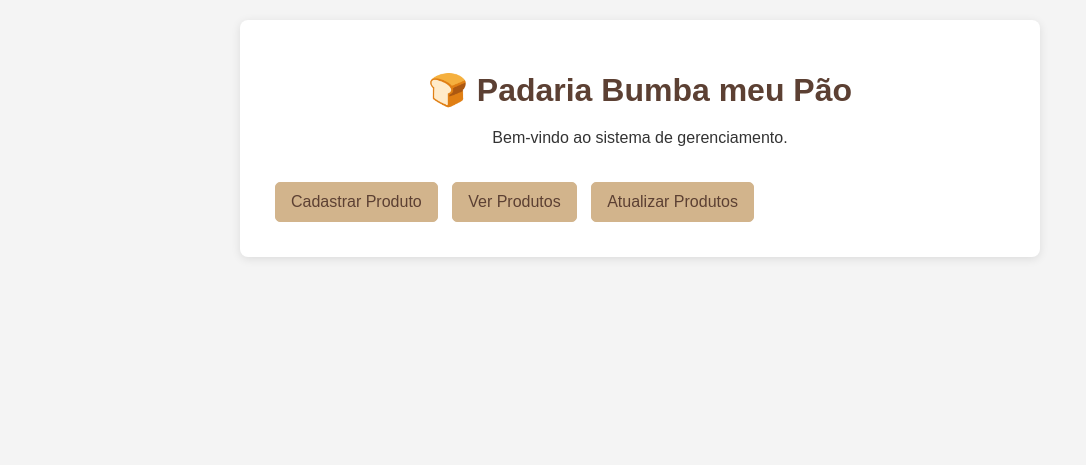
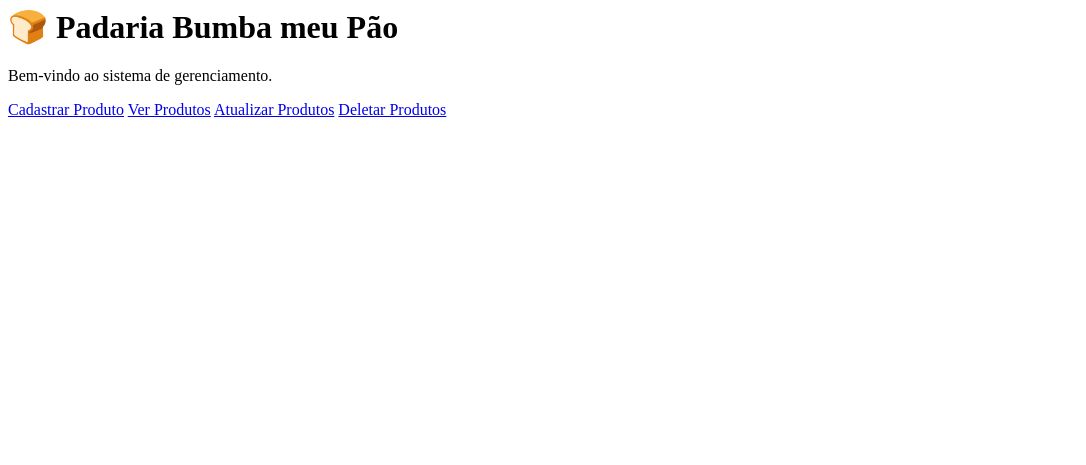
Before and after one commit to andrielrib/atividade_padaria, a PHP site: page / in a window 1280 px wide. Shown: the top 465 px of the page, without its empty margins (0-1086 px from the left). After the commit the page ends 117 px from the top, so only its background shows below. Run offline with PHP 8.4, Linux system fonts and the light colour scheme.

Commit message:
add> alterações 2

```diff
--- a/index.php
+++ b/index.php
@@ -1,11 +1,9 @@
 <html>
 <head>
 <meta charset="UTF-8">
-<title>Padaria Bumba meu Pão</title>
-<link rel="stylesheet" type="text/css" href="style/style.css">
+<title>Padaria Bumba meu Pão</title><link rel="stylesheet" href=">
 </head>
 <body>
-
 
 <div class="container">
     <h1>🍞 Padaria Bumba meu Pão</h1>
@@ -13,7 +11,9 @@
 
     <a class="btn" href="php/create.php">Cadastrar Produto</a>
     <a class="btn" href="php/read.php">Ver Produtos</a>
-    <a class="btn" href="php/read.php">Atualizar Produtos</a>
+    <a class="btn" href="php/update.php">Atualizar Produtos</a>
+    <a class="btn" href="php/delete.php">Deletar Produtos</a>
+
 </div>
 
 </body>
```
